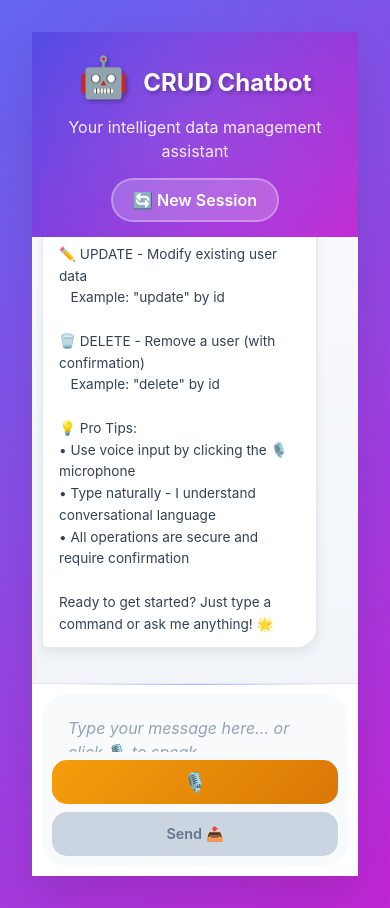
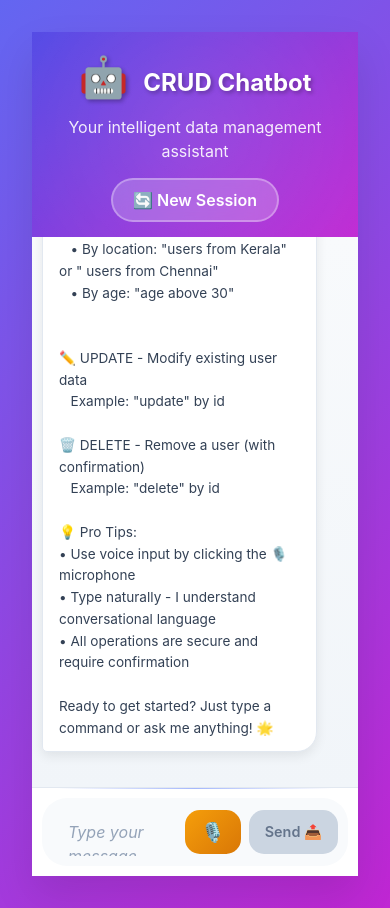
Before and after one commit to muthu-p29/Crud_chatbot, a React (Vite) app: page / in a window 390 px wide. Built offline with nearby package versions, Linux system fonts and the light colour scheme; no server answers.

Commit message:
flex change

```diff
--- a/src/components/chatbot.css
+++ b/src/components/chatbot.css
@@ -564,6 +564,12 @@ body {
 }
 
 @media (max-width: 480px) {
+  .input-wrapper {
+    flex-direction: row;
+    align-items: center;
+    flex-wrap: nowrap;
+    gap: 8px;
+  }
   .chatbot-header {
     padding: 15px;
   }
@@ -586,12 +592,13 @@ body {
     padding: 12px 16px;
     font-size: 0.85rem;
   }
-  .input-wrapper {
-    max-width: 100%;
-    overflow-x: hidden;
-    flex-wrap: wrap;
+  .voice-button,
+  .send-button {
+    flex-shrink: 0;
+    width: auto;
+    min-width: 44px;
+    height: 44px;
   }
-
   .input-section {
     padding: 10px;
   }
```
